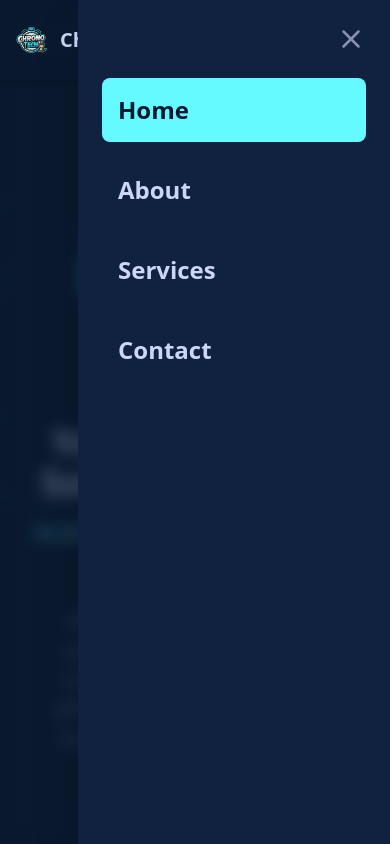
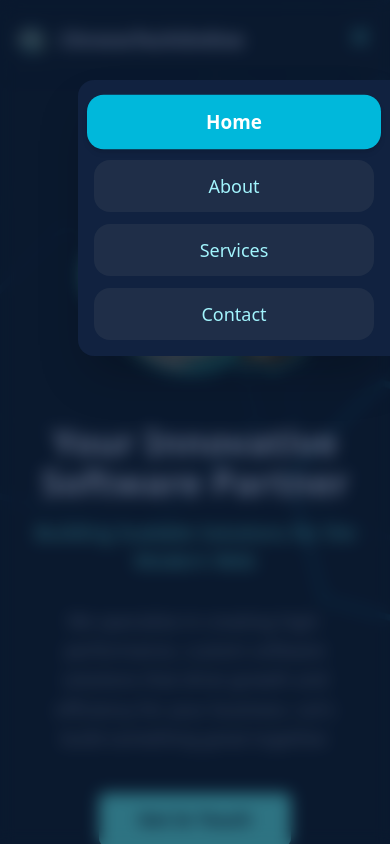
Before and after one commit to ChronoTechOnline/chronotechonline, a Next.js app: page / in a window 390 px wide. Both pictures are taken after a click on the button 360 px from the left and 37 px from the top of the page. Shown: the top 844 px of the page. Built offline with nearby package versions, Linux system fonts and the light colour scheme.

Commit message:
Updated Header

```diff
--- a/src/components/Header.tsx
+++ b/src/components/Header.tsx
@@ -58,6 +58,15 @@ export default function Header() {
         };
     }, [isMobileMenuOpen]);
 
+    const getLinkClassNames = (linkHref: string) => {
+            let isActive = pathname === linkHref;
+        return {
+            desktop: `px-3 py-2 text-lg transition-colors text-center ${isActive ? 'text-cyan-400 font-semibold border-b-2 border-cyan-400' : 'text-gray-300 hover:text-cyan-400'}`,
+            mobileButton: `w-full flex items-center justify-center rounded-2xl px-4 py-3 text-lg transition-all duration-200 ease-in-out transform ${isActive ? 'bg-cyan-500 text-white font-semibold shadow-md scale-105' : 'text-cyan-200 bg-gray-700/40 hover:bg-gray-600/80 hover:text-white hover:scale-[1.03]'}`
+        };
+    };
+
+
     return (
         <>
             <header className="fixed top-0 left-0 right-0 z-30 bg-background/80 backdrop-blur-md shadow-md">
@@ -107,7 +116,7 @@ export default function Header() {
                     <>
                         <motion.div
                             key="mobile-overlay"
-                            className="fixed inset-0 bg-background/60 backdrop-blur-sm z-20"
+                            className="fixed inset-0 bg-background/60 backdrop-blur-sm z-40"
                             variants={overlayVariants}
                             initial="hidden"
                             animate="visible"
@@ -116,28 +125,21 @@ export default function Header() {
                         />
                         <motion.div
                             key="mobile-drawer"
-                            className="fixed top-0 right-0 h-full w-4/5 max-w-sm bg-cardBackground shadow-2xl z-40 flex flex-col"
+                            className="fixed top-20 right-0 w-4/5 max-w-xs bg-cardBackground shadow-2xl p-4 z-50
+                         flex flex-col rounded-l-2xl
+                         max-h-[calc(100vh-5rem-2rem)] overflow-y-auto"
                             variants={drawerVariants}
                             initial="hidden"
                             animate="visible"
                             exit="hidden"
                         >
-                            <div className="p-6 flex justify-end">
-                                <button onClick={toggleMobileMenu} aria-label="Close menu" className="text-textSecondary hover:text-primary transition-colors">
-                                    <FiX size={30} />
-                                </button>
-                            </div>
-                            <nav className="flex flex-col space-y-4 px-6">
+                            <nav className="flex flex-col space-y-3 flex-shrink-0">
                                 {navLinks.map((link) => (
                                     <Link
                                         key={link.name}
                                         href={link.href}
                                         onClick={toggleMobileMenu}
-                                        className={`text-2xl font-semibold p-4 rounded-lg transition-colors ${
-                                            pathname === link.href
-                                                ? 'text-background bg-primary'
-                                                : 'text-textPrimary hover:bg-primary/10'
-                                        }`}
+                                        className={getLinkClassNames(link.href).mobileButton}
                                     >
                                         {link.name}
                                     </Link>
```
